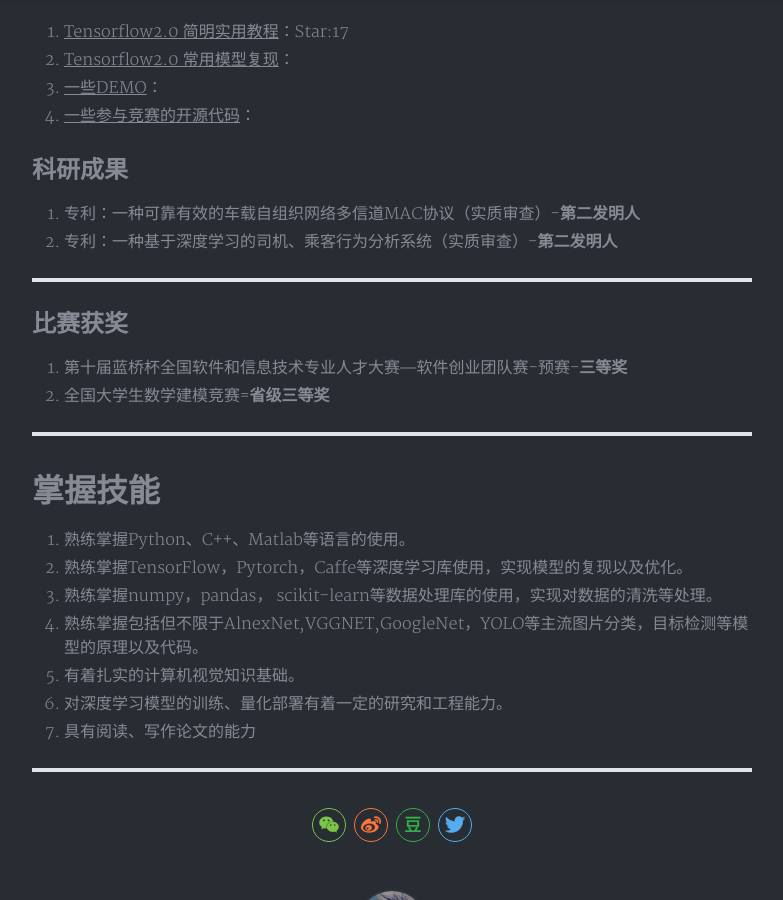
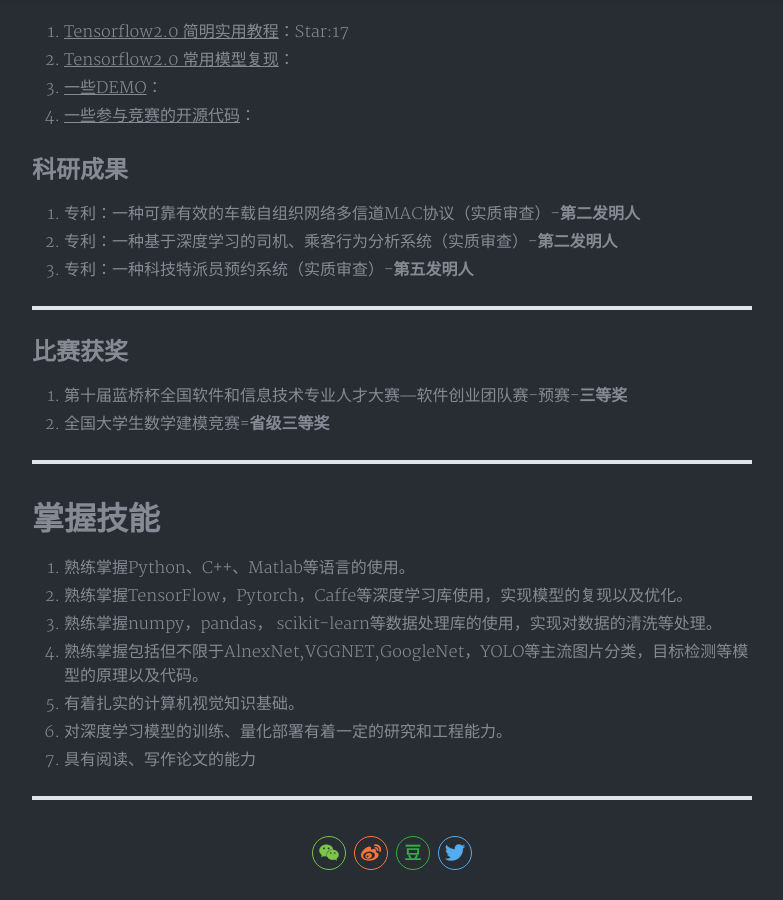
Before and after one commit to Qzgfather/Qzgfather.github.io, a Jekyll site: the page built from _posts/2020-01-09-hello.md, in a window 1280 px wide and 900 px high, scrolled down 1358 px. Shown: the whole window, without its empty margins (248-1031 px from the left). Built offline with Jekyll 4.4.1, drawn with Linux system fonts in a browser that asks for light colours; nearby versions of some CDN libraries; a style sheet for code colours, icons or effects is not loaded.

Commit message:
Update 2020-01-09-hello.md

```diff
--- a/_posts/2020-01-09-hello.md
+++ b/_posts/2020-01-09-hello.md
@@ -48,6 +48,7 @@
 
 1. 专利：一种可靠有效的车载自组织网络多信道MAC协议（实质审查）-**第二发明人**
 2. 专利：一种基于深度学习的司机、乘客行为分析系统（实质审查）-**第二发明人**
+3. 专利：一种科技特派员预约系统（实质审查）-**第五发明人**
 
 ---
 
```
